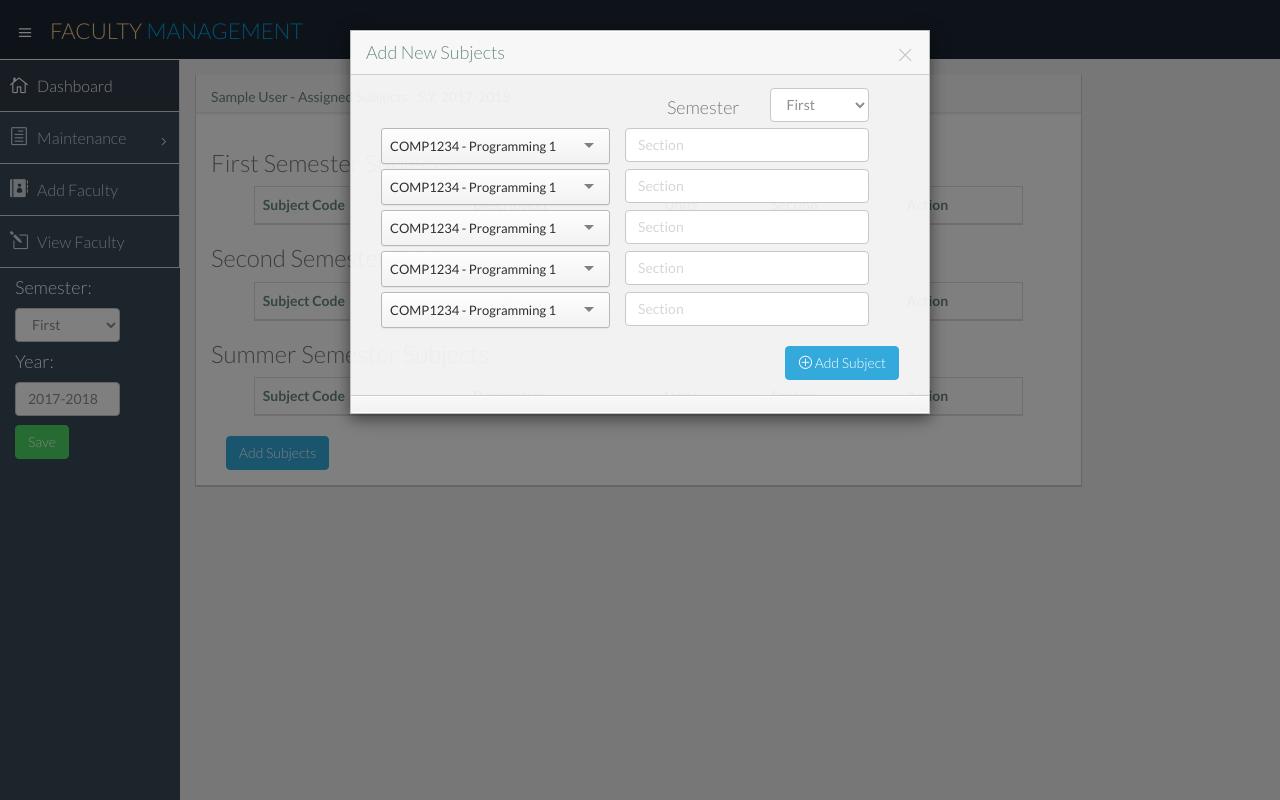
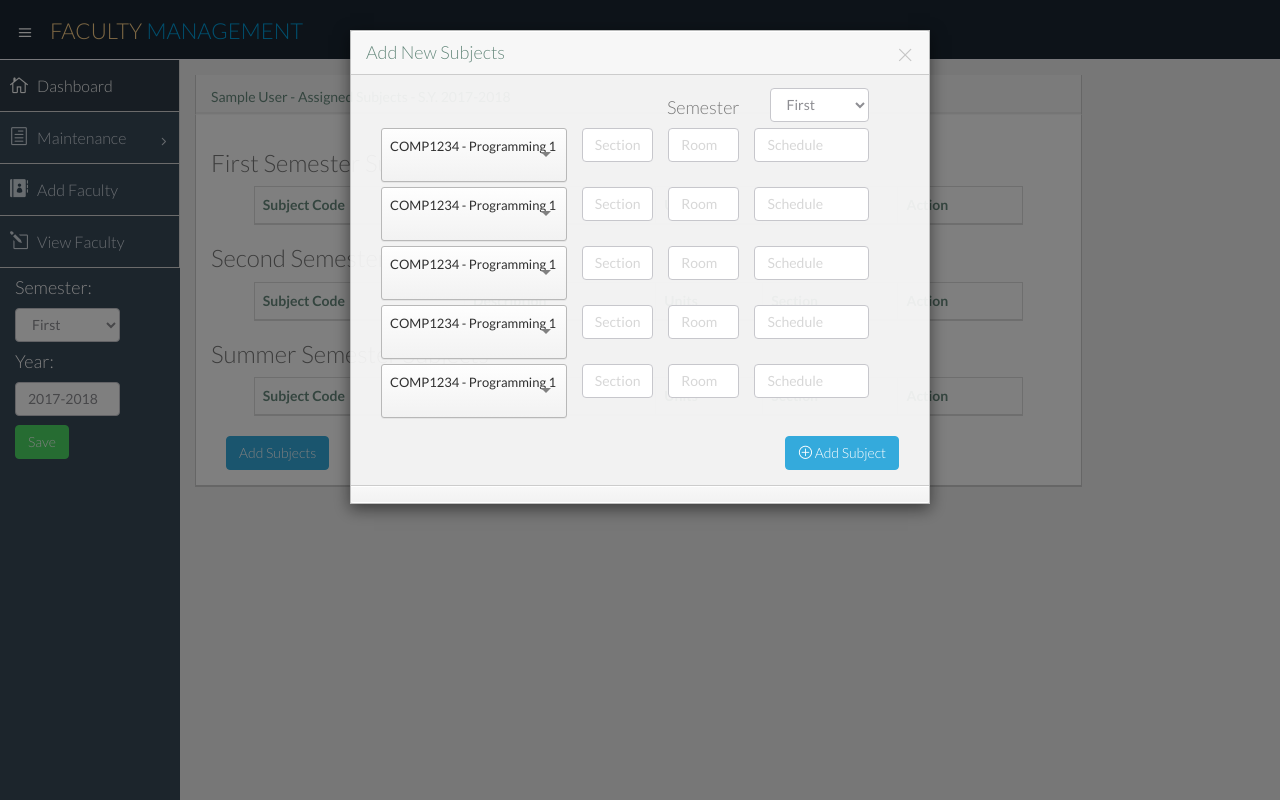
Before and after one commit to JuliusRei/FacultyManagement, a PHP site: page /FacultySubjects.php in a window 1280 px wide, after a click on "Add Subjects". Run offline with PHP 8.4, Linux system fonts and the light colour scheme; the visitor is signed in with stand-in values (Sample User, id 1); data comes from the database, SQL or seed files in the repository; lists and menus that the app fills with data are empty; some libraries are stand-ins or nearby versions.

Commit message:
changed in adding subject

```diff
--- a/addSubjectModal.php
+++ b/addSubjectModal.php
@@ -26,7 +26,7 @@
 					</div>
 
 					<div  class = "row form-inline col-sm-12 col-xs 12 col-lg-12 col-md-12">
-						<div class = "form-group col-sm-12 col-xs-12 col-lg-6 col-md-6">
+						<div class = "form-group col-sm-12 col-xs-12 col-lg-5 col-md-5">
 							<select id="selectize_1" class="demo-default"  name = "Subjects[]" data-placeholder="Select a Subject.">
 								<?php require("connection.php");
 								$query = mysqli_query($con,"Select * from tblSubject");
@@ -39,13 +39,21 @@
 
 						</div>
 
-						<div class = "form-group col-sm-12 col-xs-12 col-lg-6 col-md-6" style="padding-left:0px">
+						<div class = "form-group col-sm-12 col-xs-12 col-lg-2 col-md-2" style="padding-left:0px">
 							<input type=text name="Section[]" class="form-control" placeholder="Section">
+
+						</div>
+						<div class = "form-group col-sm-12 col-xs-12 col-lg-2 col-md-2" style="padding-left:0px">
+							<input type=text name="Room[]" class="form-control" placeholder="Room">
+
+						</div>
+						<div class = "form-group col-sm-12 col-xs-12 col-lg-3 col-md-3" style="padding-left:0px">
+							<input type=text name="Schedule[]" class="form-control" placeholder="Schedule">
 
 						</div>
 					</div>
 					<div  class = "row form-inline col-sm-12 col-xs 12 col-lg-12 col-md-12">
-						<div class = "form-group col-sm-12 col-xs-12 col-lg-6 col-md-6">
+						<div class = "form-group col-sm-12 col-xs-12 col-lg-5 col-md-5">
 							<select id="selectize_2" class="demo-default"  name = "Subjects[]" data-placeholder="Select a Subject.">
 								<?php require("connection.php");
 								$query = mysqli_query($con,"Select * from tblSubject");
@@ -58,13 +66,21 @@
 
 						</div>
 
-						<div class = "form-group col-sm-12 col-xs-12 col-lg-6 col-md-6" style="padding-left:0px">
+						<div class = "form-group col-sm-12 col-xs-12 col-lg-2 col-md-2" style="padding-left:0px">
 							<input type=text name="Section[]" class="form-control" placeholder="Section">
+
+						</div>
+						<div class = "form-group col-sm-12 col-xs-12 col-lg-2 col-md-2" style="padding-left:0px">
+							<input type=text name="Room[]" class="form-control" placeholder="Room">
+
+						</div>
+						<div class = "form-group col-sm-12 col-xs-12 col-lg-3 col-md-3" style="padding-left:0px">
+							<input type=text name="Schedule[]" class="form-control" placeholder="Schedule">
 
 						</div>
 					</div>
 					<div  class = "row form-inline col-sm-12 col-xs 12 col-lg-12 col-md-12">
-						<div class = "form-group col-sm-12 col-xs-12 col-lg-6 col-md-6">
+						<div class = "form-group col-sm-12 col-xs-12 col-lg-5 col-md-5">
 							<select id="selectize_3" class="demo-default"  name = "Subjects[]" data-placeholder="Select a Subject.">
 								<?php require("connection.php");
 								$query = mysqli_query($con,"Select * from tblSubject");
@@ -77,12 +93,21 @@
 
 						</div>
 
-						<div class = "form-group col-sm-12 col-xs-12 col-lg-6 col-md-6" style="padding-left:0px">
+						<div class = "form-group col-sm-12 col-xs-12 col-lg-2 col-md-2" style="padding-left:0px">
 							<input type=text name="Section[]" class="form-control" placeholder="Section">
 
 						</div>
-					</div><div  class = "row form-inline col-sm-12 col-xs 12 col-lg-12 col-md-12">
-					<div class = "form-group col-sm-12 col-xs-12 col-lg-6 col-md-6">
+						<div class = "form-group col-sm-12 col-xs-12 col-lg-2 col-md-2" style="padding-left:0px">
+							<input type=text name="Room[]" class="form-control" placeholder="Room">
+
+						</div>
+						<div class = "form-group col-sm-12 col-xs-12 col-lg-3 col-md-3" style="padding-left:0px">
+							<input type=text name="Schedule[]" class="form-control" placeholder="Schedule">
+
+						</div>
+					</div>
+					<div  class = "row form-inline col-sm-12 col-xs 12 col-lg-12 col-md-12">
+					<div class = "form-group col-sm-12 col-xs-12 col-lg-5 col-md-5">
 						<select id="selectize_4" class="demo-default"  name = "Subjects[]" data-placeholder="Select a Subject.">
 							<?php require("connection.php");
 							$query = mysqli_query($con,"Select * from tblSubject");
@@ -95,12 +120,20 @@
 
 					</div>
 
-					<div class = "form-group col-sm-12 col-xs-12 col-lg-6 col-md-6" style="padding-left:0px">
-						<input type=text name="Section[]" class="form-control" placeholder="Section">
+					<div class = "form-group col-sm-12 col-xs-12 col-lg-2 col-md-2" style="padding-left:0px">
+							<input type=text name="Section[]" class="form-control" placeholder="Section">
 
-					</div>
+						</div>
+						<div class = "form-group col-sm-12 col-xs-12 col-lg-2 col-md-2" style="padding-left:0px">
+							<input type=text name="Room[]" class="form-control" placeholder="Room">
+
+						</div>
+						<div class = "form-group col-sm-12 col-xs-12 col-lg-3 col-md-3" style="padding-left:0px">
+							<input type=text name="Schedule[]" class="form-control" placeholder="Schedule">
+
+						</div>
 				</div><div  class = "row form-inline col-sm-12 col-xs 12 col-lg-12 col-md-12">
-				<div class = "form-group col-sm-12 col-xs-12 col-lg-6 col-md-6">
+				<div class = "form-group col-sm-12 col-xs-12 col-lg-5 col-md-5">
 					<select id="selectize_5" class="demo-default"  name = "Subjects[]" data-placeholder="Select a Subject.">
 						<?php require("connection.php");
 						$query = mysqli_query($con,"Select * from tblSubject");
@@ -113,10 +146,18 @@
 
 				</div>
 
-				<div class = "form-group col-sm-12 col-xs-12 col-lg-6 col-md-6" style="padding-left:0px">
-					<input type=text name="Section[]" class="form-control" placeholder="Section">
+				<div class = "form-group col-sm-12 col-xs-12 col-lg-2 col-md-2" style="padding-left:0px">
+							<input type=text name="Section[]" class="form-control" placeholder="Section">
 
-				</div>
+						</div>
+						<div class = "form-group col-sm-12 col-xs-12 col-lg-2 col-md-2" style="padding-left:0px">
+							<input type=text name="Room[]" class="form-control" placeholder="Room">
+
+						</div>
+						<div class = "form-group col-sm-12 col-xs-12 col-lg-3 col-md-3" style="padding-left:0px">
+							<input type=text name="Schedule[]" class="form-control" placeholder="Schedule">
+
+						</div>
 			</div>
 
 		</div>
@@ -138,13 +179,17 @@ if (isset($_POST['add_Subject'])){
 	$yr = $row1->strYear;
 	$subj = $_POST['Subjects'];
 	$sec = $_POST['Section'];
+	$rm = $_POST['Room'];
+	$sched = $_POST['Schedule'];
 	$sem=$_POST['Semester'];
 
 	for($ctr = 0;$ctr<5;$ctr++){
 		if(!empty($sec[$ctr])){
 			$curSubj = $subj[$ctr];
 			$curSect = $sec[$ctr];
-			mysqli_query($con,"Insert into tblfacultysubjects values ('$EmpNo','$curSubj','$curSect','$sem','$yr')");
+			$curRoom = $rm[$ctr];
+			$curSched = $sched[$ctr];
+			mysqli_query($con,"Insert into tblfacultysubjects values ('$EmpNo','$curSubj','$curSect','$sem','$yr','$curRoom','$curSched')");
 		}
 
 	}
```
